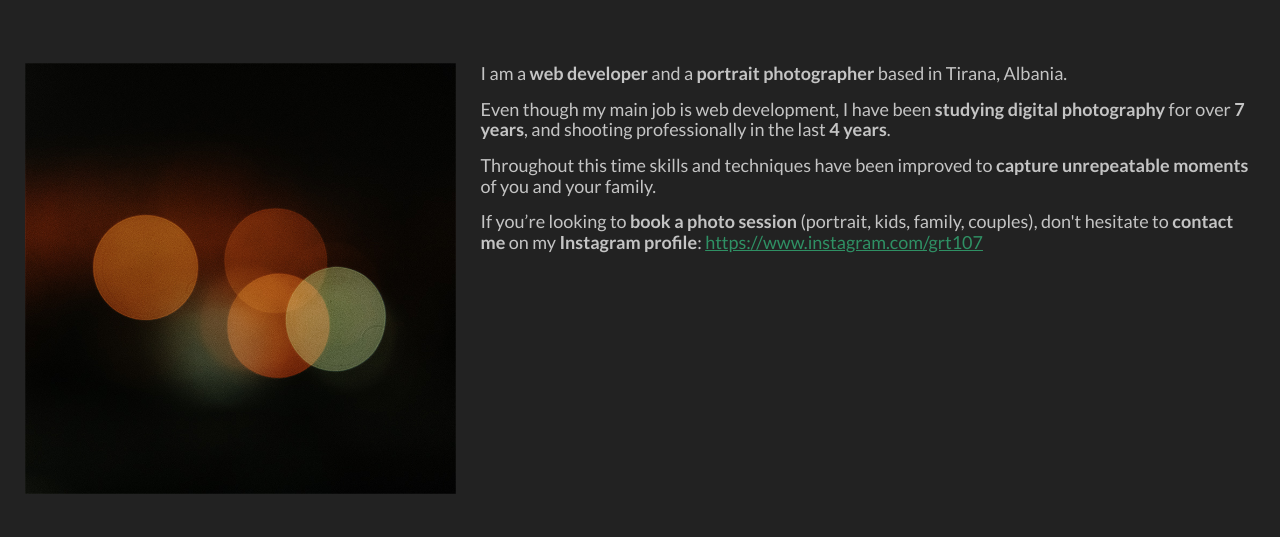
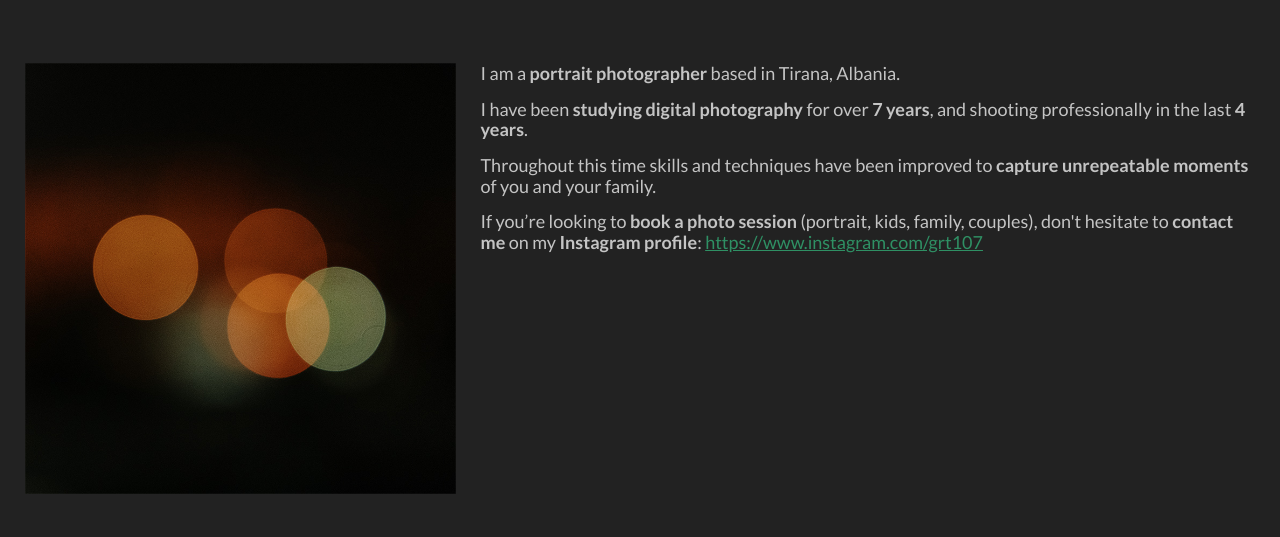
Before and after one commit to grt107/grt107.github.io, a plain HTML site: page about.html in a window 1280 px wide. Shown: the part 45-582 px from the top of the page. Drawn offline with nearby package versions, Linux system fonts and the light colour scheme.

Commit message:
Add files via upload

```diff
--- a/about.html
+++ b/about.html
@@ -37,7 +37,7 @@
 				<ul class="my-navigation">
 					<li><a href="index.html">Portfolio</a></li>
 					<li class="active"><a href="about.html">About</a></li>
-					<li><a href="portfolio.html">Contact</a></li>
+					<li><a href="contact.html">Contact</a></li>
 				</ul>
 			</div>
 		</div>
@@ -51,8 +51,8 @@
 					<img src="img/me.jpg" alt="photo">
 				</div>
 				<div class="about-page-content">
-					<p>I am a <strong>web developer</strong> and a <strong>portrait photographer</strong> based in Tirana, Albania.</p>
-					<p>Even though my main job is web development, I have been <strong>studying digital photography</strong> for over <strong>7 years</strong>, and shooting professionally in the last <strong>4 years</strong>.</p>
+					<p>I am a <strong>portrait photographer</strong> based in Tirana, Albania.</p>
+					<p>I have been <strong>studying digital photography</strong> for over <strong>7 years</strong>, and shooting professionally in the last <strong>4 years</strong>.</p>
 					<p>Throughout this time skills and techniques have been improved to <strong>capture unrepeatable moments</strong> of you and your family.</p>
 					<p>If you’re looking to <strong>book a photo session</strong> (portrait, kids, family, couples), don't hesitate to <strong>contact me</strong> on my <strong>Instagram profile</strong>: <a href="https://www.instagram.com/grt107" target="_blank">https://www.instagram.com/grt107</a></p>
 				</div>
```
Also changed, not shown: index.html (+1 -1 lines).
